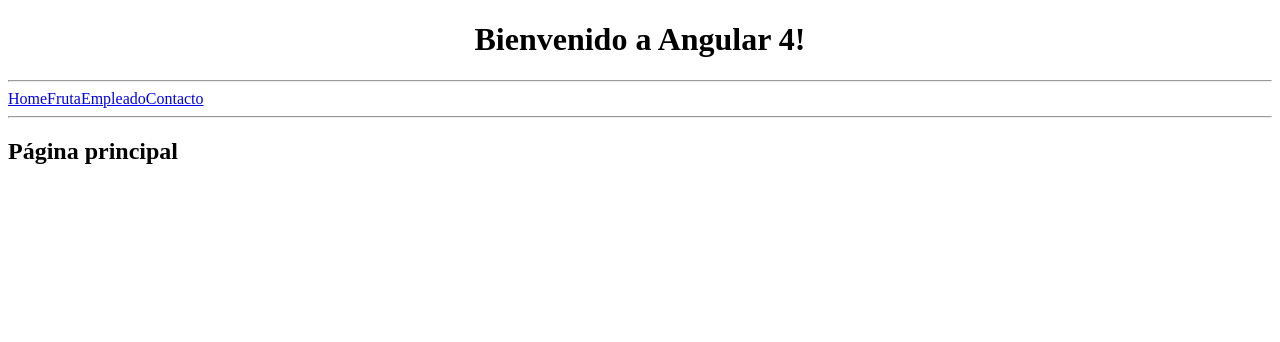
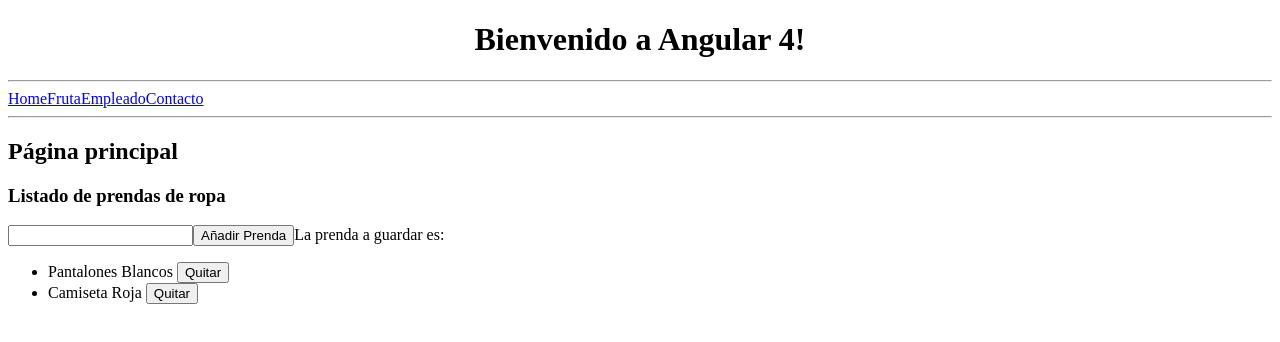
Before and after one commit to pidmad92/appAngular, an Angular app: page / in a window 1280 px wide. Shown: the top 342 px of the page. Built offline with nearby package versions, Linux system fonts and the light colour scheme.

Commit message:
Se crearon servicios para mostrar/add/remove ropa

```diff
--- a/src/app/home/home.component.html
+++ b/src/app/home/home.component.html
@@ -1 +1,12 @@
 <h2>{{titulo}}</h2>
+
+<h3>Listado de prendas de ropa</h3>
+
+<input type="text" [(ngModel)]="prenda_a_guardar">
+<button (click)="guardarPrenda()">Añadir Prenda</button>
+<span>La prenda a guardar es: <strong>{{prenda_a_guardar}}</strong></span>
+<ul>
+    <li *ngFor="let prenda of listado_ropa; let i = index">{{prenda}}
+        <button (click)="eliminarPrenda(i)">Quitar</button>
+    </li>
+</ul>
--- a/src/app/home/home.component.ts
+++ b/src/app/home/home.component.ts
@@ -1,10 +1,36 @@
 import { Component } from '@angular/core';
+import { RopaService } from '../services/ropa.service';
 
 @Component({
     selector: 'home',
-    templateUrl: './home.component.html'
+    templateUrl: './home.component.html',
+    providers: [RopaService]//genera instancias de los servicios
+
 })
 
 export class HomeComponent{
-    public titulo = "Página principal"
+    public titulo = "Página principal";
+    public listado_ropa: Array<string>;
+    public prenda_a_guardar: string;
+
+    constructor(
+        private _ropaService: RopaService
+    ){}
+
+    ngOnInit() {
+        //this._ropaService.prueba('Camiseta');
+        this.listado_ropa = this._ropaService.getRopa();
+        console.log(this.listado_ropa);
+    }
+
+    guardarPrenda(){
+        this._ropaService.addRopa(this.prenda_a_guardar);
+        this.prenda_a_guardar = null;
+    }
+
+    eliminarPrenda(index: number) {
+        //alert(index);
+        this._ropaService.deleteRopa(index);
+    }
+
 }
--- /dev/null
+++ b/src/app/services/ropa.service.ts
@@ -0,0 +1,26 @@
+import {Injectable} from '@angular/core';
+
+@Injectable()
+export class RopaService{
+    public nombre_prenda: string;
+    public coleccion_ropa = ['Pantalones Blancos','Camiseta Roja'];
+
+    prueba(nombre_prenda: string){
+        return nombre_prenda;
+    }
+
+    addRopa(nombre_prenda: string):Array<string>{
+        this.coleccion_ropa.push(nombre_prenda);
+        return this.getRopa();
+    }
+    // Se indica que va a devolver.. no es nuecesario
+    getRopa():Array<string>{
+        return this.coleccion_ropa;
+    }
+    //splice para indicar cuantos elementos eliminara
+    deleteRopa(index: number):Array<string>{
+        this.coleccion_ropa.splice(index,1);
+        return this.getRopa();
+    }
+
+}
```
